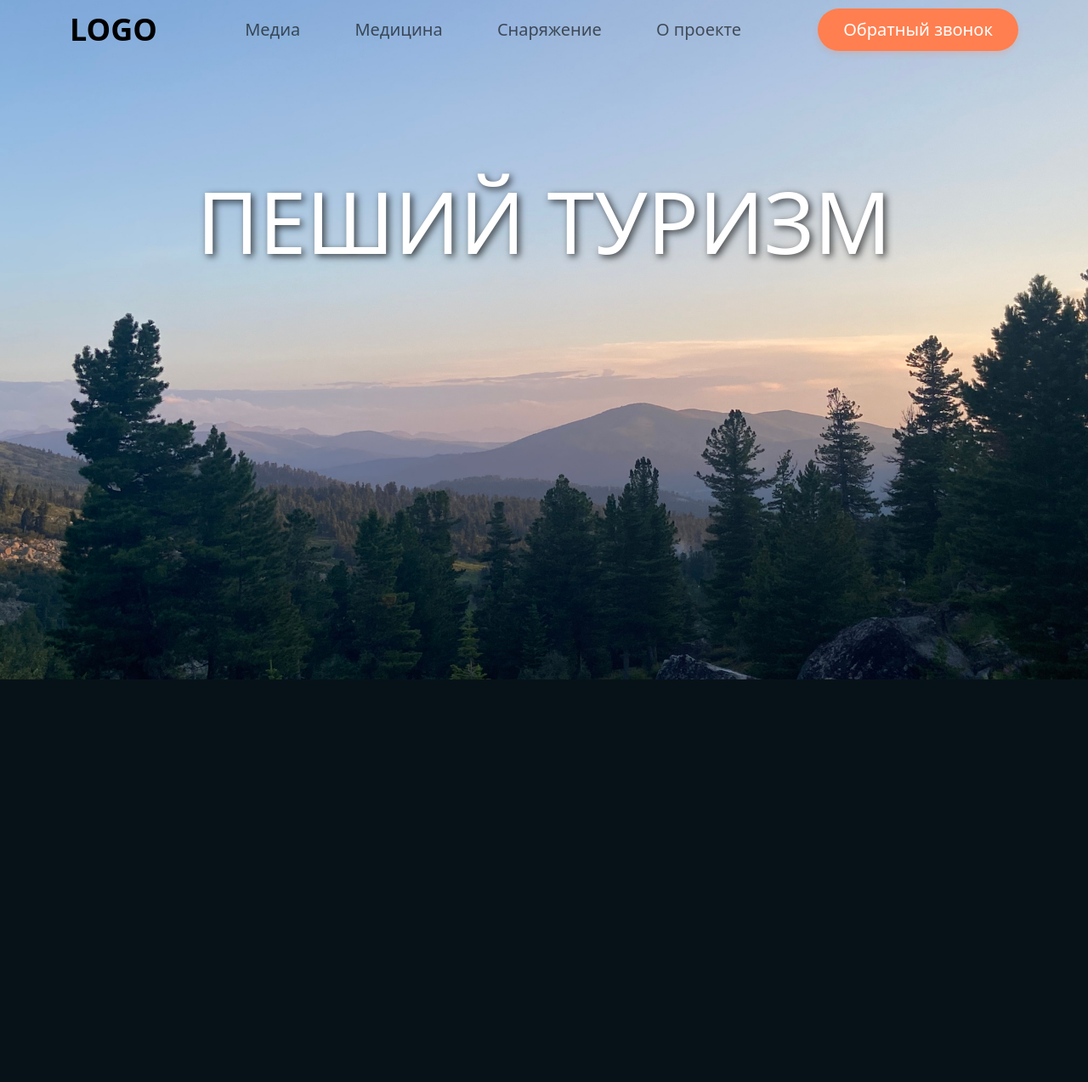
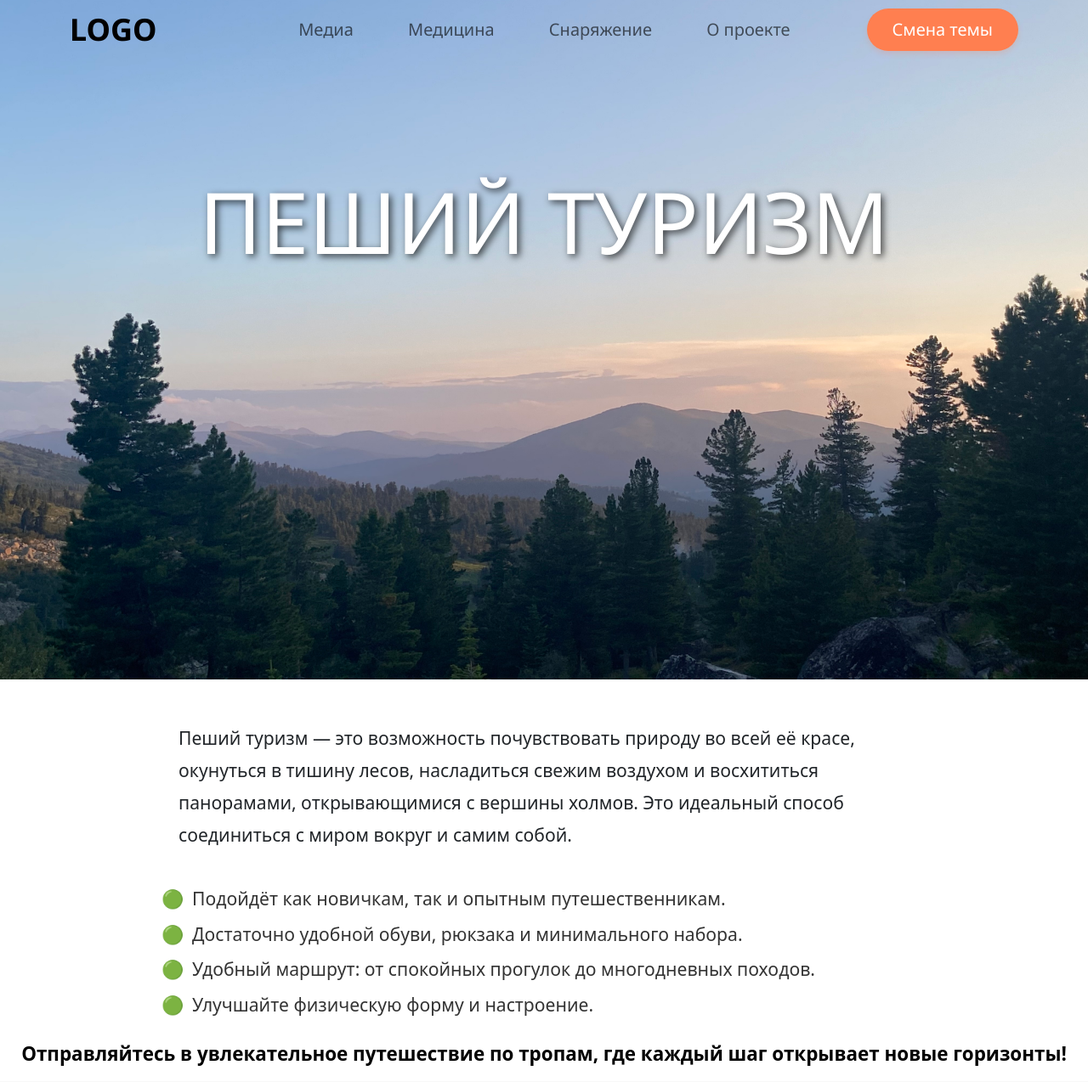
Before and after one commit to podbor16/WEB_Tourism, a Django app: page /walking_tourism/ in a window 1280 px wide. Shown: the top 1274 px of the page at 85% size. Before the commit the page ends 800 px from the top, so only its background shows below. Run offline with Django 5.2, Linux system fonts and the light colour scheme; some libraries are stand-ins or nearby versions.

Commit message:
make a text under a carousel and make a walking_tourism page

```diff
--- a/web_tourism/static/css/start.css
+++ b/web_tourism/static/css/start.css
@@ -268,3 +268,75 @@ h2 {
     background-color: transparent;
     border: 0;
 }
+
+.carousel {
+    margin: 0 auto;
+    padding: 0;
+    width: 100%;
+    display: flex;
+    flex-direction: column; /* Arrange carousel and description vertically */
+    align-items: center;
+    background-color: #f8f8f8;
+}
+
+.gallery-description {
+    text-align: center;
+    margin-top: 15px;
+    font-size: 1.2em;
+    color: #333;
+    font-weight: bold;
+    max-width: 800px;
+}
+
+/* General Section Styling */
+.tourism-section {
+    text-align: center;
+    color: white;
+    position: relative;
+    padding-bottom: 40px;
+    font-family: 'Noto Sans', sans-serif;
+}
+
+.tourism-description {
+    background-color: #ffffff;
+    border-radius: 20px;
+    padding: 30px;
+    padding-bottom: 5px;
+    margin: 0px auto 0; /* Overlap slightly with the image */
+    width: 75%;
+    font-size: 1.2em;
+}
+
+.tourism-description p {
+    font-size: 1.1em;
+    line-height: 1.8;
+    padding: 20px;
+}
+
+.tourism-benefits {
+    list-style: none;
+    padding: 0;
+    margin: 20px 0;
+}
+
+.tourism-benefits li {
+    font-size: 1.1em;
+    margin: 10px 0;
+    display: flex;
+    align-items: center;
+    color: #333;
+}
+
+.tourism-benefits li::before {
+    content: "🟢";
+    margin-right: 10px;
+    font-size: 1em;
+}
+
+.cta-text {
+    font-size: 1.4em;
+    font-weight: bold;
+    text-align: center;
+    color: #000000;
+
+}
--- a/web_tourism/templates/header.html
+++ b/web_tourism/templates/header.html
@@ -26,7 +26,7 @@
                         <li><a href="/equipment/">Снаряжение</a></li>
                         <li><a href="/about_project/">О проекте</a></li>
                     </ul>
-                    <a href="#" class="callback">Обратный звонок</a>
+                    <a href="#" class="callback">Смена темы</a>
                 </div>
             </div>
         </nav>
--- a/web_tourism/templates/walking_tourism.html
+++ b/web_tourism/templates/walking_tourism.html
@@ -17,5 +17,71 @@
             {% include 'header.html' %}
             <h1>ПЕШИЙ ТУРИЗМ</h1>
         </div>
+        <div class="tourism-description">
+            <p>
+                Пеший туризм — это возможность почувствовать природу во всей её красе, окунуться в тишину лесов, насладиться свежим воздухом и восхититься панорамами, открывающимися с вершины холмов. Это идеальный способ соединиться с миром вокруг и самим собой.
+            </p>
+            <ul class="tourism-benefits">
+                <li> Подойдёт как новичкам, так и опытным путешественникам.</li>
+                <li> Достаточно удобной обуви, рюкзака и минимального набора.</li>
+                <li> Удобный маршрут: от спокойных прогулок до многодневных походов.</li>
+                <li> Улучшайте физическую форму и настроение.</li>
+            </ul>
+
+        </div>
+        <p class="cta-text">
+            Отправляйтесь в увлекательное путешествие по тропам, где каждый шаг открывает новые горизонты!
+        </p>
+
+        <div class="popular-routes">
+            <div class="route-cards">
+                <div class="route-card">
+                    <img src="{% static 'image/stolb.png' %}" alt="Столбы">
+                    <div class="route-info">
+                        <h3>Столбы</h3>
+                        <p>Протяженность по времени: 7 часов</p>
+                        <p>Включено: <br> Трансфер</p>
+                        <a href="/stolby_route/">Подробнее</a>
+                    </div>
+                </div>
+                <div class="route-card">
+                    <img src="{% static 'image/Ergaki.jpg' %}" alt="Ергаки">
+                    <div class="route-info">
+                        <h3>Ергаки</h3>
+                        <p>Протяженность по времени: 7 часов</p>
+                        <p>Включено: <br> Трансфер</p>
+                        <a href="/stolby_route/">Подробнее</a>
+                    </div>
+                </div>
+                <div class="route-card">
+                    <img src="{% static 'image/putoran.jpg' %}" alt="Плато Путорана">
+                    <div class="route-info">
+                        <h3>Плато Путорана</h3>
+                        <p>Протяженность по времени: 7 часов</p>
+                        <p>Включено: <br> Трансфер</p>
+                        <a href="/stolby_route/">Подробнее</a>
+                    </div>
+                </div>
+                <div class="route-card">
+                    <img src="{% static 'image/Ergaki.jpg' %}" alt="Ергаки">
+                    <div class="route-info">
+                        <h3>Ергаки</h3>
+                        <p>Протяженность по времени: 7 часов</p>
+                        <p>Включено: <br> Трансфер</p>
+                        <a href="/stolby_route/">Подробнее</a>
+                    </div>
+                </div>
+                <div class="route-card">
+                    <img src="{% static 'image/stolb.png' %}" alt="Столбы">
+                    <div class="route-info">
+                        <h3>Столбы</h3>
+                        <p>Протяженность по времени: 7 часов</p>
+                        <p>Включено: <br> Трансфер</p>
+                        <a href="/stolby_route/">Подробнее</a>
+                    </div>
+                </div>
+            </div>
+        </div>
+
     </body>
 </html>
```
Also changed, not shown: web_tourism/static/js/carousel.js (+16 -2 lines), web_tourism/templates/media.html (+4 -4 lines), web_tourism/static/image/Ergaki.jpg (added), web_tourism/static/image/gora.jpg, web_tourism/static/image/putoran.jpg (added), 1 other file.
